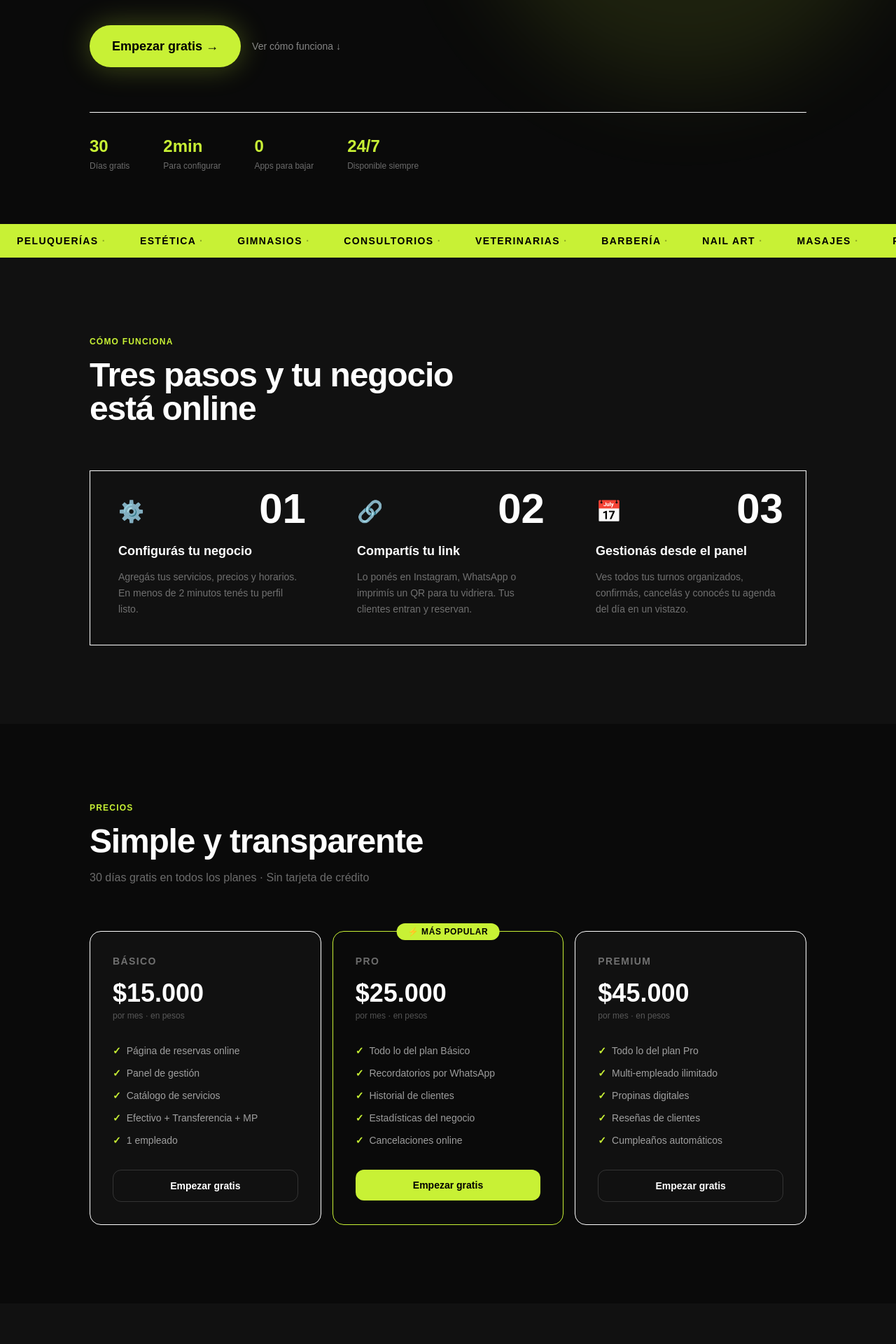
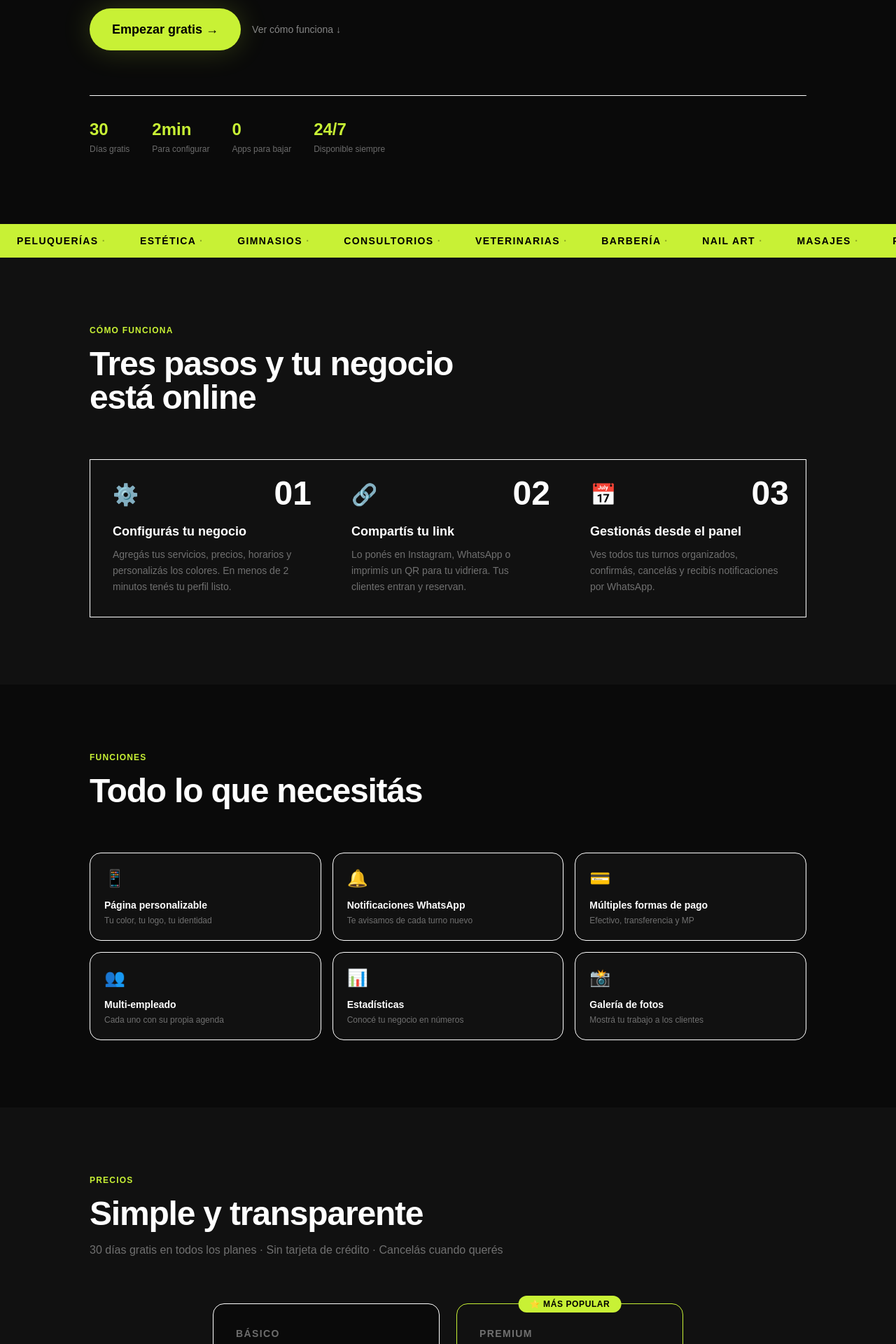
Before and after one commit to amcabj0-dev/turnify, a Next.js app: page / in a window 1280 px wide. Shown: the part 480-2400 px from the top of the page at 70% size. Built offline with nearby package versions, Linux system fonts and the light colour scheme.

Commit message:
paso 7 landing page actualizada

```diff
--- a/app/admin/page.tsx
+++ b/app/admin/page.tsx
@@ -3,6 +3,11 @@ import { useState, useEffect } from 'react'
 import { supabase } from '@/lib/supabase'
 
 const ADMIN_PASSWORD = 'turnify2026'
+
+const LIMITES = {
+  basico: { empleados: 1, servicios: 5, turnos_mes: 30 },
+  premium: { empleados: 999, servicios: 999, turnos_mes: 999 }
+}
 
 export default function Admin() {
   const [logueado, setLogueado] = useState(false)
@@ -11,6 +16,7 @@ export default function Admin() {
   const [negocios, setNegocios] = useState([])
   const [loading, setLoading] = useState(false)
   const [filtro, setFiltro] = useState('todos')
+  const [stats, setStats] = useState({ total: 0, trial: 0, premium: 0, inactivos: 0 })
 
   const login = () => {
     if (password === ADMIN_PASSWORD) {
@@ -25,9 +31,16 @@ export default function Admin() {
     setLoading(true)
     const { data } = await supabase
       .from('negocios')
-      .select('*, turnos(count)')
+      .select('*')
       .order('created_at', { ascending: false })
-    setNegocios(data || [])
+    const lista = data || []
+    setNegocios(lista)
+    setStats({
+      total: lista.length,
+      trial: lista.filter(n => diasRestantes(n.trial_hasta) > 0).length,
+      premium: lista.filter(n => n.plan === 'premium').length,
+      inactivos: lista.filter(n => !n.plan_activo).length,
+    })
     setLoading(false)
   }
 
@@ -42,13 +55,15 @@ export default function Admin() {
   }
 
   const diasRestantes = (fecha) => {
+    if (!fecha) return 0
     const diff = new Date(fecha).getTime() - new Date().getTime()
-    return Math.ceil(diff / (1000 * 60 * 60 * 24))
+    return Math.max(0, Math.ceil(diff / (1000 * 60 * 60 * 24)))
   }
 
   const negociosFiltrados = negocios.filter(n => {
     if (filtro === 'trial') return diasRestantes(n.trial_hasta) > 0
-    if (filtro === 'activos') return n.plan_activo
+    if (filtro === 'premium') return n.plan === 'premium'
+    if (filtro === 'basico') return n.plan === 'basico'
     if (filtro === 'inactivos') return !n.plan_activo
     return true
   })
@@ -72,8 +87,7 @@ export default function Admin() {
             className="w-full bg-[#0a0a0a] border border-white/10 rounded-xl px-4 py-3 text-white placeholder-gray-600 focus:outline-none focus:border-[#c8f135] transition-colors mb-3"
           />
           {error && <p className="text-red-400 text-sm mb-3">{error}</p>}
-          <button
-            onClick={login}
+          <button onClick={login}
             className="w-full bg-[#c8f135] text-black font-bold py-3 rounded-xl hover:scale-[1.02] transition-transform">
             Entrar
           </button>
@@ -101,12 +115,12 @@ export default function Admin() {
         </div>
 
         {/* STATS */}
-        <div className="grid grid-cols-4 gap-4 mb-8">
+        <div className="grid grid-cols-2 md:grid-cols-4 gap-4 mb-8">
           {[
-            { label: 'Total negocios', value: negocios.length, icon: '🏪', color: 'text-[#c8f135]' },
-            { label: 'En período trial', value: negocios.filter(n => diasRestantes(n.trial_hasta) > 0).length, icon: '⏰', color: 'text-yellow-400' },
-            { label: 'Plan Pro/Premium', value: negocios.filter(n => n.plan !== 'basico').length, icon: '⭐', color: 'text-blue-400' },
-            { label: 'Inactivos', value: negocios.filter(n => !n.plan_activo).length, icon: '🚫', color: 'text-red-400' },
+            { label: 'Total negocios', value: stats.total, icon: '🏪', color: 'text-[#c8f135]' },
+            { label: 'En período trial', value: stats.trial, icon: '⏰', color: 'text-yellow-400' },
+            { label: 'Plan Premium', value: stats.premium, icon: '⭐', color: 'text-blue-400' },
+            { label: 'Inactivos', value: stats.inactivos, icon: '🚫', color: 'text-red-400' },
           ].map((stat, i) => (
             <div key={i} className="bg-[#1a1a1a] border border-white/10 rounded-2xl p-5">
               <div className="text-2xl mb-2">{stat.icon}</div>
@@ -116,12 +130,43 @@ export default function Admin() {
           ))}
         </div>
 
+        {/* PLANES INFO */}
+        <div className="grid grid-cols-2 gap-4 mb-8">
+          <div className="bg-[#1a1a1a] border border-white/10 rounded-2xl p-5">
+            <div className="flex items-center justify-between mb-3">
+              <h3 className="font-bold">Plan Básico</h3>
+              <span className="text-xs bg-white/10 text-gray-300 px-2 py-1 rounded-full">$15.000/mes</span>
+            </div>
+            <div className="flex flex-col gap-1 text-sm text-gray-400">
+              <span>👤 Hasta {LIMITES.basico.empleados} empleado</span>
+              <span>💅 Hasta {LIMITES.basico.servicios} servicios</span>
+              <span>📅 Hasta {LIMITES.basico.turnos_mes} turnos/mes</span>
+              <span>📱 Notificaciones WhatsApp</span>
+            </div>
+          </div>
+          <div className="bg-[#1a1a1a] border border-[#c8f135]/30 rounded-2xl p-5">
+            <div className="flex items-center justify-between mb-3">
+              <h3 className="font-bold">Plan Premium ⭐</h3>
+              <span className="text-xs bg-[#c8f135]/10 text-[#c8f135] px-2 py-1 rounded-full">$35.000/mes</span>
+            </div>
+            <div className="flex flex-col gap-1 text-sm text-gray-400">
+              <span>👥 Empleados ilimitados</span>
+              <span>💅 Servicios ilimitados</span>
+              <span>📅 Turnos ilimitados</span>
+              <span>📸 Galería de fotos</span>
+              <span>⭐ Reseñas de clientes</span>
+              <span>📊 Estadísticas</span>
+            </div>
+          </div>
+        </div>
+
         {/* FILTROS */}
-        <div className="flex gap-2 mb-6">
+        <div className="flex gap-2 mb-6 flex-wrap">
           {[
             { v: 'todos', l: 'Todos' },
             { v: 'trial', l: 'En trial' },
-            { v: 'activos', l: 'Activos' },
+            { v: 'basico', l: 'Básico' },
+            { v: 'premium', l: 'Premium' },
             { v: 'inactivos', l: 'Inactivos' },
           ].map(f => (
             <button key={f.v} onClick={() => setFiltro(f.v)}
@@ -144,9 +189,19 @@ export default function Admin() {
                 return (
                   <div key={negocio.id} className="px-6 py-4 hover:bg-white/02 transition-colors">
                     <div className="flex items-center justify-between gap-4 flex-wrap">
-                      <div className="min-w-0">
-                        <div className="font-bold">{negocio.nombre}</div>
-                        <div className="text-gray-500 text-xs mt-0.5">{negocio.email} · turnify.app/b/{negocio.slug}</div>
+                      <div className="flex items-center gap-3 min-w-0">
+                        {negocio.logo_url ? (
+                          <img src={negocio.logo_url} alt="Logo"
+                            className="w-10 h-10 rounded-xl object-cover flex-shrink-0 border border-white/10" />
+                        ) : (
+                          <div className="w-10 h-10 rounded-xl bg-[#0a0a0a] border border-white/10 flex items-center justify-center text-lg flex-shrink-0">
+                            🏪
+                          </div>
+                        )}
+                        <div className="min-w-0">
+                          <div className="font-bold truncate">{negocio.nombre}</div>
+                          <div className="text-gray-500 text-xs truncate">{negocio.email}</div>
+                        </div>
                       </div>
 
                       <div className="flex items-center gap-3 flex-wrap">
@@ -156,12 +211,15 @@ export default function Admin() {
                           </span>
                         )}
 
+                        <div className="flex items-center gap-1">
+                          <div className="w-3 h-3 rounded-full flex-shrink-0" style={{ background: negocio.color || '#c8f135' }} />
+                        </div>
+
                         <select
                           value={negocio.plan}
                           onChange={e => cambiarPlan(negocio.id, e.target.value)}
                           className="bg-[#0a0a0a] border border-white/10 text-white text-xs px-3 py-1.5 rounded-lg focus:outline-none focus:border-[#c8f135] transition-colors">
                           <option value="basico">Básico</option>
-                          <option value="pro">Pro</option>
                           <option value="premium">Premium</option>
                         </select>
 
--- a/app/page.tsx
+++ b/app/page.tsx
@@ -5,11 +5,12 @@ export default function Home() {
     <main className="min-h-screen bg-[#0a0a0a] text-white overflow-x-hidden">
 
       {/* NAV */}
-      <nav className="fixed top-0 left-0 right-0 z-50 flex items-center justify-between px-8 py-4 backdrop-blur-md bg-black/80 border-b border-white/05">
+      <nav className="fixed top-0 left-0 right-0 z-50 flex items-center justify-between px-6 py-4 backdrop-blur-md bg-black/80 border-b border-white/05">
         <div className="font-black text-xl tracking-tight">Turn<span className="text-[#c8f135]">ify</span></div>
-        <div className="flex items-center gap-8">
+        <div className="flex items-center gap-6">
           <a href="#como" className="text-white/50 hover:text-white text-sm transition-colors hidden md:block">Cómo funciona</a>
           <a href="#precios" className="text-white/50 hover:text-white text-sm transition-colors hidden md:block">Precios</a>
+          <Link href="/login" className="text-white/50 hover:text-white text-sm transition-colors hidden md:block">Iniciar sesión</Link>
           <Link href="/registro" className="bg-[#c8f135] text-black px-4 py-2 rounded-full font-bold text-sm hover:scale-105 transition-transform">
             Empezar gratis
           </Link>
@@ -17,9 +18,9 @@ export default function Home() {
       </nav>
 
       {/* HERO */}
-      <section className="min-h-screen flex flex-col justify-center px-8 pt-24 pb-16 relative overflow-hidden">
-        <div className="absolute top-0 right-0 w-[600px] h-[600px] bg-[#c8f135]/10 rounded-full blur-3xl pointer-events-none" />
-        <div className="absolute bottom-0 left-0 w-[400px] h-[400px] bg-[#3dffa0]/06 rounded-full blur-3xl pointer-events-none" />
+      <section className="min-h-screen flex flex-col justify-center px-6 pt-24 pb-16 relative overflow-hidden">
+        <div className="absolute top-0 right-0 w-[500px] h-[500px] bg-[#c8f135]/08 rounded-full blur-3xl pointer-events-none" />
+        <div className="absolute bottom-0 left-0 w-[400px] h-[400px] bg-[#c8f135]/04 rounded-full blur-3xl pointer-events-none" />
 
         <div className="max-w-5xl mx-auto w-full relative">
           <div className="inline-flex items-center gap-2 bg-[#c8f135]/10 border border-[#c8f135]/30 text-[#c8f135] text-xs font-bold px-4 py-2 rounded-full mb-8 uppercase tracking-widest">
@@ -27,7 +28,7 @@ export default function Home() {
             30 días gratis · Sin tarjeta de crédito
           </div>
 
-          <h1 className="text-6xl md:text-8xl font-black leading-none tracking-tight mb-6">
+          <h1 className="text-5xl md:text-7xl font-black leading-none tracking-tight mb-6">
             Turnos online<br />para tu <span className="text-[#c8f135]">negocio</span>
           </h1>
 
@@ -35,8 +36,8 @@ export default function Home() {
             Tu negocio siempre disponible. Tus clientes reservan en segundos desde el celular, vos gestionás todo desde un panel simple.
           </p>
 
-          <div className="flex items-center gap-4">
-            <Link href="/registro" className="bg-[#c8f135] text-black px-8 py-4 rounded-full font-black text-lg hover:scale-105 transition-transform shadow-[0_0_40px_rgba(200,241,53,0.3)]">
+          <div className="flex flex-wrap items-center gap-4">
+            <Link href="/registro" className="bg-[#c8f135] text-black px-8 py-4 rounded-full font-black text-lg hover:scale-105 transition-transform shadow-[0_0_40px_rgba(200,241,53,0.2)]">
               Empezar gratis →
             </Link>
             <a href="#como" className="text-white/50 hover:text-white text-sm transition-colors">
@@ -44,7 +45,7 @@ export default function Home() {
             </a>
           </div>
 
-          <div className="flex gap-12 mt-16 pt-8 border-t border-white/08">
+          <div className="flex flex-wrap gap-8 mt-16 pt-8 border-t border-white/08">
             {[
               { num: '30', label: 'Días gratis' },
               { num: '2min', label: 'Para configurar' },
@@ -63,7 +64,7 @@ export default function Home() {
       {/* MARQUEE */}
       <div className="bg-[#c8f135] py-3 overflow-hidden whitespace-nowrap">
         <div className="inline-flex animate-[marquee_20s_linear_infinite]">
-          {['Peluquerías','Estética','Gimnasios','Consultorios','Veterinarias','Barbería','Nail Art','Masajes','Psicólogos','Peluquerías','Estética','Gimnasios','Consultorios','Veterinarias','Barbería','Nail Art','Masajes','Psicólogos'].map((item, i) => (
+          {['Peluquerías','Estética','Gimnasios','Consultorios','Veterinarias','Barbería','Nail Art','Masajes','Psicólogos','Nutricionistas','Peluquerías','Estética','Gimnasios','Consultorios','Veterinarias','Barbería','Nail Art','Masajes','Psicólogos','Nutricionistas'].map((item, i) => (
             <span key={i} className="text-black font-black text-sm uppercase tracking-widest px-6">
               {item} <span className="opacity-30">·</span>
             </span>
@@ -72,20 +73,20 @@ export default function Home() {
       </div>
 
       {/* COMO FUNCIONA */}
-      <section id="como" className="py-28 px-8 bg-[#111]">
+      <section id="como" className="py-24 px-6 bg-[#111]">
         <div className="max-w-5xl mx-auto">
           <div className="text-[#c8f135] text-xs font-bold tracking-widest uppercase mb-4">Cómo funciona</div>
           <h2 className="text-4xl md:text-5xl font-black tracking-tight mb-16">Tres pasos y tu negocio<br />está online</h2>
           <div className="grid md:grid-cols-3 gap-px bg-white/06 border border-white/06">
             {[
-              { n: '01', icon: '⚙️', title: 'Configurás tu negocio', desc: 'Agregás tus servicios, precios y horarios. En menos de 2 minutos tenés tu perfil listo.' },
+              { n: '01', icon: '⚙️', title: 'Configurás tu negocio', desc: 'Agregás tus servicios, precios, horarios y personalizás los colores. En menos de 2 minutos tenés tu perfil listo.' },
               { n: '02', icon: '🔗', title: 'Compartís tu link', desc: 'Lo ponés en Instagram, WhatsApp o imprimís un QR para tu vidriera. Tus clientes entran y reservan.' },
-              { n: '03', icon: '📅', title: 'Gestionás desde el panel', desc: 'Ves todos tus turnos organizados, confirmás, cancelás y conocés tu agenda del día en un vistazo.' },
+              { n: '03', icon: '📅', title: 'Gestionás desde el panel', desc: 'Ves todos tus turnos organizados, confirmás, cancelás y recibís notificaciones por WhatsApp.' },
             ].map((step, i) => (
-              <div key={i} className="bg-[#111] p-10 relative hover:bg-[#1a1a1a] transition-colors">
-                <div className="absolute top-6 right-8 text-6xl font-black text-white/04">{step.n}</div>
-                <div className="text-3xl mb-6">{step.icon}</div>
-                <h3 className="font-black text-lg mb-3">{step.title}</h3>
+              <div key={i} className="bg-[#111] p-8 relative hover:bg-[#1a1a1a] transition-colors">
+                <div className="absolute top-6 right-6 text-5xl font-black text-white/04">{step.n}</div>
+                <div className="text-3xl mb-5">{step.icon}</div>
+                <h3 className="font-black text-lg mb-2">{step.title}</h3>
                 <p className="text-white/40 text-sm leading-relaxed">{step.desc}</p>
               </div>
             ))}
@@ -93,47 +94,88 @@ export default function Home() {
         </div>
       </section>
 
+      {/* FEATURES */}
+      <section className="py-24 px-6">
+        <div className="max-w-5xl mx-auto">
+          <div className="text-[#c8f135] text-xs font-bold tracking-widest uppercase mb-4">Funciones</div>
+          <h2 className="text-4xl md:text-5xl font-black tracking-tight mb-16">Todo lo que necesitás</h2>
+          <div className="grid grid-cols-2 md:grid-cols-3 gap-4">
+            {[
+              { icon: '📱', title: 'Página personalizable', desc: 'Tu color, tu logo, tu identidad' },
+              { icon: '🔔', title: 'Notificaciones WhatsApp', desc: 'Te avisamos de cada turno nuevo' },
+              { icon: '💳', title: 'Múltiples formas de pago', desc: 'Efectivo, transferencia y MP' },
+              { icon: '👥', title: 'Multi-empleado', desc: 'Cada uno con su propia agenda' },
+              { icon: '📊', title: 'Estadísticas', desc: 'Conocé tu negocio en números' },
+              { icon: '📸', title: 'Galería de fotos', desc: 'Mostrá tu trabajo a los clientes' },
+            ].map((f, i) => (
+              <div key={i} className="bg-[#111] border border-white/08 rounded-2xl p-5 hover:border-[#c8f135]/20 transition-colors">
+                <div className="text-2xl mb-3">{f.icon}</div>
+                <div className="font-bold text-sm mb-1">{f.title}</div>
+                <div className="text-white/40 text-xs">{f.desc}</div>
+              </div>
+            ))}
+          </div>
+        </div>
+      </section>
+
       {/* PRECIOS */}
-      <section id="precios" className="py-28 px-8">
+      <section id="precios" className="py-24 px-6 bg-[#111]">
         <div className="max-w-5xl mx-auto">
           <div className="text-[#c8f135] text-xs font-bold tracking-widest uppercase mb-4">Precios</div>
           <h2 className="text-4xl md:text-5xl font-black tracking-tight mb-4">Simple y transparente</h2>
-          <p className="text-white/40 mb-16">30 días gratis en todos los planes · Sin tarjeta de crédito</p>
+          <p className="text-white/40 mb-16">30 días gratis en todos los planes · Sin tarjeta de crédito · Cancelás cuando querés</p>
 
-          <div className="grid md:grid-cols-3 gap-4">
+          <div className="grid md:grid-cols-2 gap-6 max-w-2xl mx-auto">
             {[
               {
-                name: 'Básico', price: '15.000', popular: false,
-                features: ['Página de reservas online', 'Panel de gestión', 'Catálogo de servicios', 'Efectivo + Transferencia + MP', '1 empleado']
+                name: 'Básico',
+                price: '15.000',
+                popular: false,
+                desc: 'Perfecto para arrancar',
+                features: [
+                  '✓ Página de reservas personalizable',
+                  '✓ Panel de gestión completo',
+                  '✓ Hasta 5 servicios',
+                  '✓ 1 empleado',
+                  '✓ Hasta 30 turnos por mes',
+                  '✓ Notificaciones WhatsApp',
+                  '✓ Efectivo + Transferencia + MP',
+                ]
               },
               {
-                name: 'Pro', price: '25.000', popular: true,
-                features: ['Todo lo del plan Básico', 'Recordatorios por WhatsApp', 'Historial de clientes', 'Estadísticas del negocio', 'Cancelaciones online']
-              },
-              {
-                name: 'Premium', price: '45.000', popular: false,
-                features: ['Todo lo del plan Pro', 'Multi-empleado ilimitado', 'Propinas digitales', 'Reseñas de clientes', 'Cumpleaños automáticos']
+                name: 'Premium',
+                price: '35.000',
+                popular: true,
+                desc: 'Para negocios en crecimiento',
+                features: [
+                  '✓ Todo lo del plan Básico',
+                  '✓ Servicios ilimitados',
+                  '✓ Empleados ilimitados',
+                  '✓ Turnos ilimitados',
+                  '✓ Galería de fotos',
+                  '✓ Estadísticas del negocio',
+                  '✓ Sin marca Turnify',
+                ]
               },
             ].map((plan, i) => (
-              <div key={i} className={`rounded-2xl p-8 border relative ${plan.popular ? 'border-[#c8f135] bg-[#c8f135]/05' : 'border-white/08 bg-[#111]'}`}>
+              <div key={i} className={'rounded-2xl p-8 border relative ' + (plan.popular ? 'border-[#c8f135] bg-[#c8f135]/05' : 'border-white/08 bg-[#0a0a0a]')}>
                 {plan.popular && (
                   <div className="absolute -top-3 left-1/2 -translate-x-1/2 bg-[#c8f135] text-black text-xs font-black px-4 py-1 rounded-full uppercase tracking-wider">
-                    ⚡ Más popular
+                    ⭐ Más popular
                   </div>
                 )}
-                <div className="text-white/40 text-sm font-bold uppercase tracking-widest mb-4">{plan.name}</div>
+                <div className="text-white/40 text-sm font-bold uppercase tracking-widest mb-1">{plan.name}</div>
+                <div className="text-xs text-gray-500 mb-4">{plan.desc}</div>
                 <div className="text-4xl font-black mb-1">${plan.price}</div>
-                <div className="text-white/30 text-xs mb-8">por mes · en pesos</div>
-                <ul className="flex flex-col gap-3 mb-8">
+                <div className="text-white/30 text-xs mb-8">por mes · en pesos argentinos</div>
+                <ul className="flex flex-col gap-2 mb-8">
                   {plan.features.map((f, j) => (
-                    <li key={j} className="flex items-center gap-2 text-sm text-white/60">
-                      <span className="text-[#c8f135] font-bold">✓</span> {f}
-                    </li>
+                    <li key={j} className="text-sm text-white/60">{f}</li>
                   ))}
                 </ul>
                 <Link href="/registro"
-                  className={`block text-center py-3 rounded-xl font-bold text-sm transition-transform hover:scale-[1.02] ${plan.popular ? 'bg-[#c8f135] text-black' : 'border border-white/15 text-white hover:border-white/40'}`}>
-                  Empezar gratis
+                  className={'block text-center py-3 rounded-xl font-bold text-sm transition-transform hover:scale-[1.02] ' + (plan.popular ? 'bg-[#c8f135] text-black' : 'border border-white/15 text-white hover:border-white/40')}>
+                  Empezar 30 días gratis
                 </Link>
               </div>
             ))}
@@ -142,21 +184,21 @@ export default function Home() {
       </section>
 
       {/* CTA */}
-      <section className="py-28 px-8 bg-[#111] text-center relative overflow-hidden">
+      <section className="py-24 px-6 text-center relative overflow-hidden">
         <div className="absolute inset-0 flex items-center justify-center pointer-events-none">
-          <div className="w-[600px] h-[600px] bg-[#c8f135]/06 rounded-full blur-3xl" />
+          <div className="w-[500px] h-[500px] bg-[#c8f135]/06 rounded-full blur-3xl" />
         </div>
         <div className="relative max-w-2xl mx-auto">
-          <h2 className="text-5xl md:text-6xl font-black tracking-tight mb-4">Tu negocio merece<br />trabajar solo</h2>
+          <h2 className="text-4xl md:text-6xl font-black tracking-tight mb-4">Tu negocio merece<br />trabajar solo</h2>
           <p className="text-white/40 mb-8">Sumate a los negocios que ya dejaron de tomar turnos por WhatsApp.</p>
-          <Link href="/registro" className="inline-flex bg-[#c8f135] text-black px-8 py-4 rounded-full font-black text-lg hover:scale-105 transition-transform shadow-[0_0_40px_rgba(200,241,53,0.3)]">
+          <Link href="/registro" className="inline-flex bg-[#c8f135] text-black px-8 py-4 rounded-full font-black text-lg hover:scale-105 transition-transform">
             Empezar 30 días gratis →
           </Link>
         </div>
       </section>
 
       {/* FOOTER */}
-      <footer className="px-8 py-6 border-t border-white/06 flex items-center justify-between">
+      <footer className="px-6 py-6 border-t border-white/06 flex flex-wrap items-center justify-between gap-4">
         <div className="font-black">Turn<span className="text-[#c8f135]">ify</span></div>
         <p className="text-white/30 text-xs">© 2026 Turnify · Hecho en Argentina 🇦🇷</p>
         <div className="flex gap-4">
```
